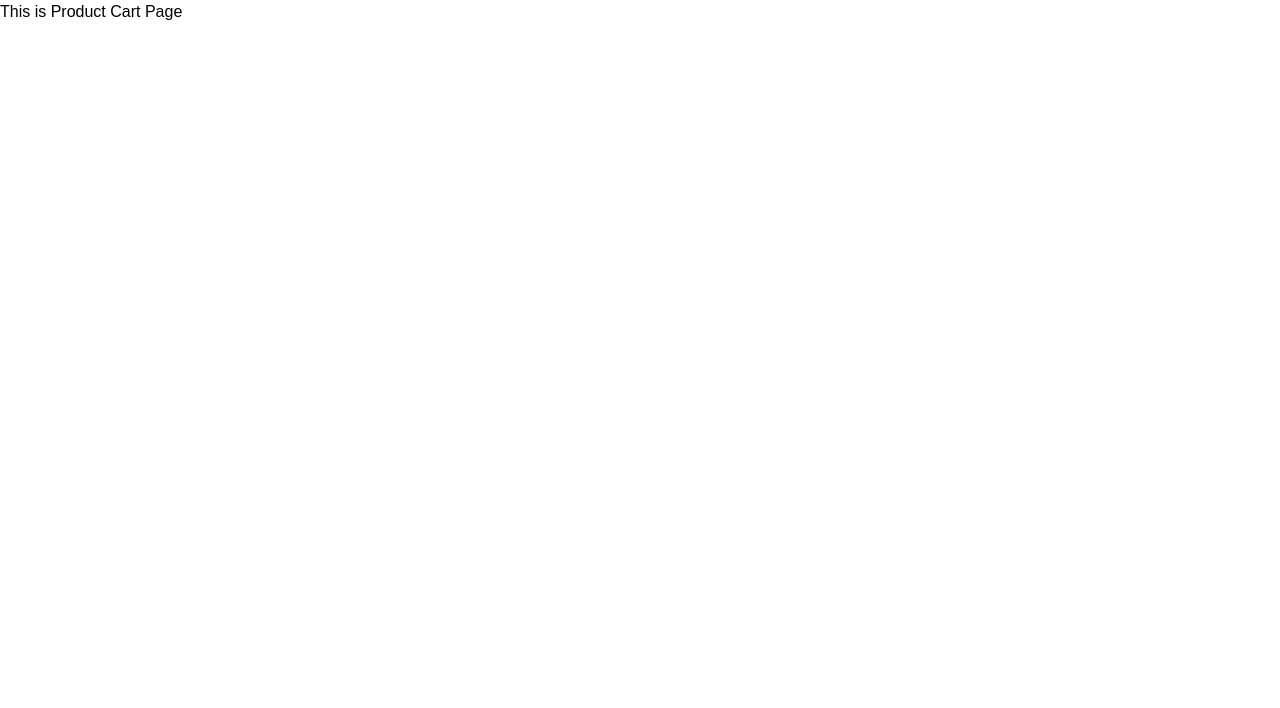
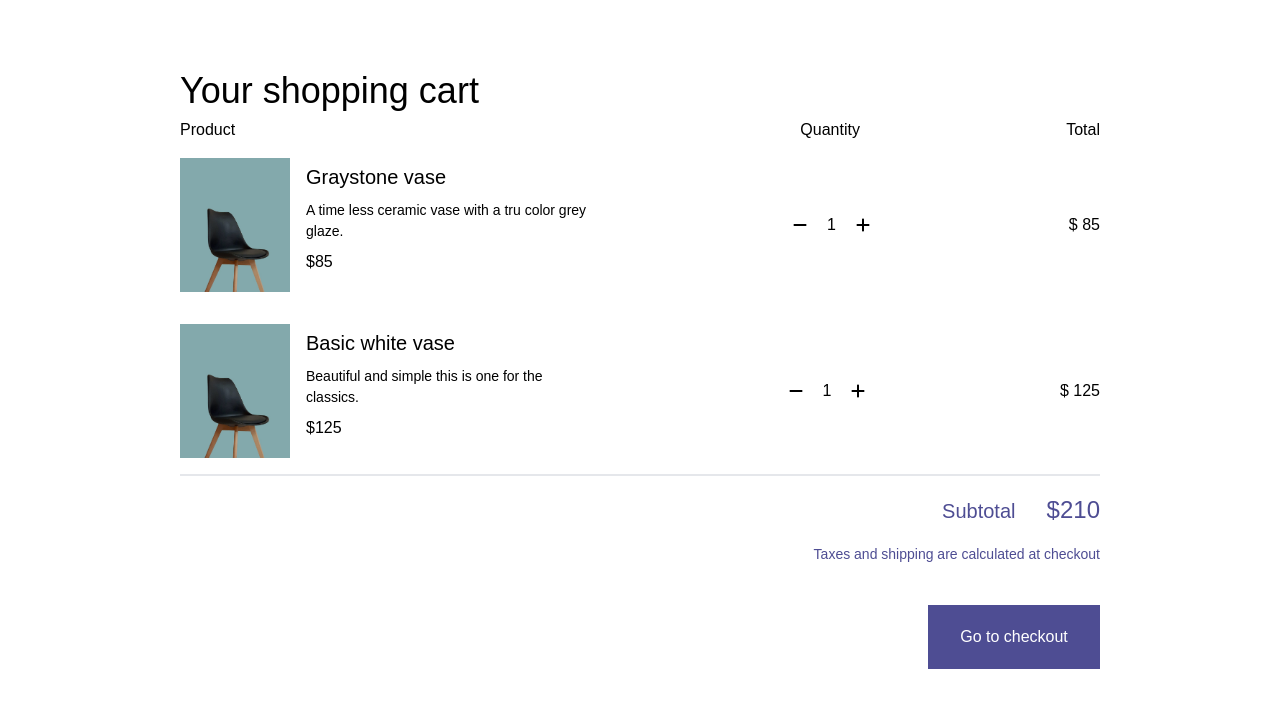
Before and after one commit to vuhuy172dh/ecommerce-website, a React (Create React App) app: page /ProductCart in a window 1280 px wide. Shown: the top 708 px of the page. Built offline with nearby package versions, Linux system fonts and the light colour scheme; a web font is replaced by a local one.

Commit message:
#5 Create product cart product item
Create product cart product item UI

```diff
--- a/src/components/productCartItem.jsx
+++ b/src/components/productCartItem.jsx
@@ -1,5 +1,41 @@
-function ProductCartItem() {
-  return <div>This is product cart item component</div>
+import React from 'react'
+import { FontAwesomeIcon } from '@fortawesome/react-fontawesome'
+import { faPlus, faMinus } from '@fortawesome/free-solid-svg-icons'
+
+const productCartItem = ({ cartItems }) => {
+  return cartItems.map(({ id, name, detail, price, imgUrl }) => (
+    <div key={id} className="flex py-4 laptop:w-[100%] laptop:justify-between">
+      <div className="laptop:w-[45%] flex">
+        <div className="w-[134px] laptop:w-[110px] h-[166px] laptop:h-[134px] ">
+          <img
+            src={imgUrl}
+            alt={name}
+            className="w-[134px] laptop:w-[110px] h-[166px] laptop:h-[134px] max-w-none"
+          />
+        </div>
+        <div className="ml-5 laptop:ml-3 p-1 flex flex-col laptop:w-[100%] laptop:flex-row">
+          <div className="flex-1">
+            <p className="text-[16px] laptop:text-[20px]">{name}</p>
+            <p className="text-[14px] py-2">{detail}</p>
+            <p className="text-[16px]">${price}</p>
+          </div>
+          <div className="ml-6 laptop:hidden">
+            <FontAwesomeIcon icon={faMinus} />
+            <span className="mx-5">1</span>
+            <FontAwesomeIcon icon={faPlus} />
+          </div>
+        </div>
+      </div>
+      <div className="hidden laptop:flex items-center">
+        <FontAwesomeIcon icon={faMinus} />
+        <span className="mx-5">1</span>
+        <FontAwesomeIcon icon={faPlus} />
+      </div>
+      <div className="hidden laptop:flex items-center">
+        <p>$ {price}</p>
+      </div>
+    </div>
+  ))
 }
 
-export default ProductCartItem
+export default productCartItem
--- a/src/pages/productCart.jsx
+++ b/src/pages/productCart.jsx
@@ -1,5 +1,51 @@
+import ProductCartItem from '../components/productCartItem'
+import img1 from '../assets/images/BlueChair.png'
+
 function ProductCartPage() {
-  return <div>This is Product Cart Page</div>
+  const cartItems = [
+    {
+      id: 1,
+      name: 'Graystone vase',
+      detail: 'A time less ceramic vase with a tru color grey glaze.',
+      price: 85,
+      imgUrl: img1
+    },
+    {
+      id: 2,
+      name: 'Basic white vase',
+      detail: 'Beautiful and simple this is one for the classics.',
+      price: 125,
+      imgUrl: img1
+    }
+  ]
+  return (
+    <div className="w-[100%] p-6 laptop:px-[180px] laptop:py-16">
+      <div className="border-b-2 border-primary-300">
+        <p className="text-[24px] laptop:text-[36px]">Your shopping cart</p>
+        <div className="hidden laptop:flex justify-between">
+          <p className="w-[45%]">Product</p>
+          <p>Quantity</p>
+          <p>Total</p>
+        </div>
+        <ProductCartItem cartItems={cartItems} />
+      </div>
+      <div className="flex flex-row-reverse my-4">
+        <p className="text-[20px] text-primary">
+          Subtotal &emsp; <span className="text-[24px]">$210</span>
+        </p>
+      </div>
+      <div className="flex flex-row-reverse">
+        <p className="text-primary text-[14px]">
+          Taxes and shipping are calculated at checkout
+        </p>
+      </div>
+      <div className="w-[100%] flex justify-center laptop:justify-end mt-10">
+        <button className="w-[90%] laptop:w-[172px] bg-primary text-[16px] py-2 laptop:py-5 text-white">
+          Go to checkout
+        </button>
+      </div>
+    </div>
+  )
 }
 
 export default ProductCartPage
```
Also changed, not shown: 1 other file (tests, documents, lock files or other folders).
